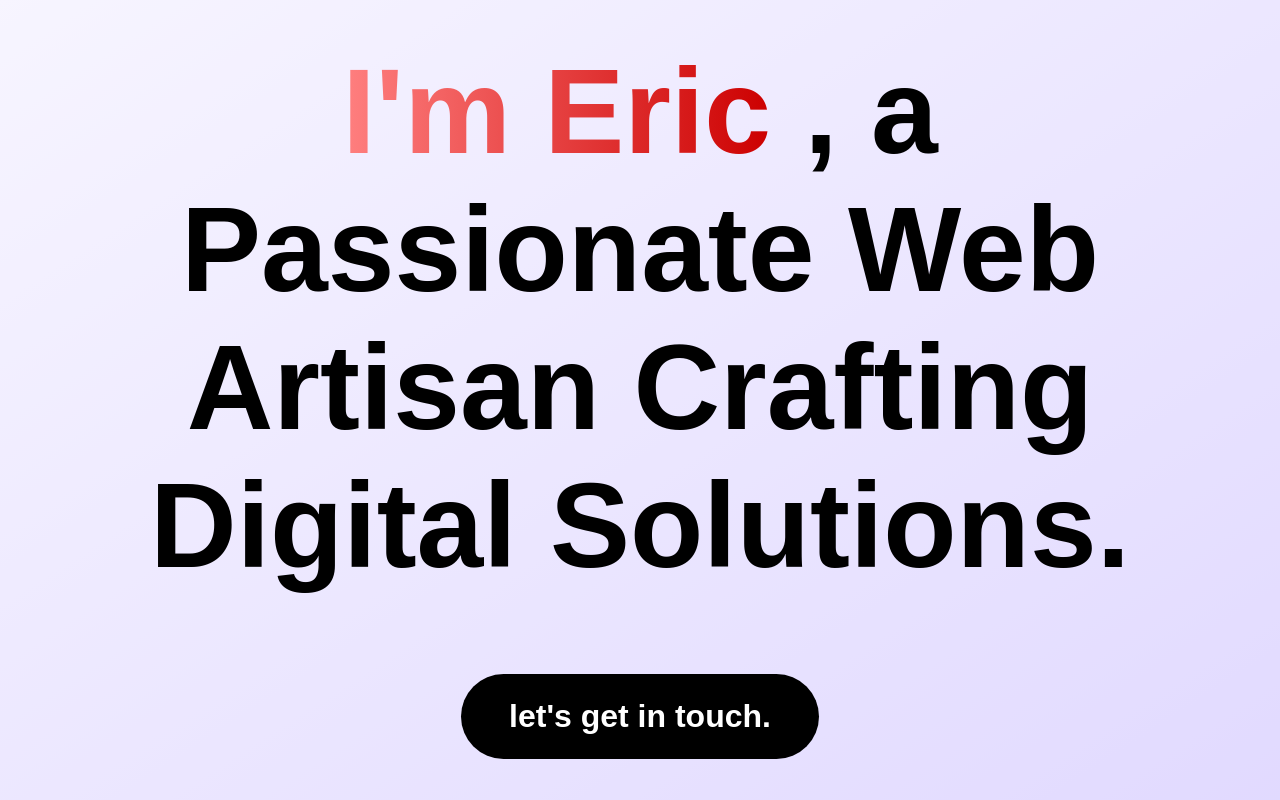
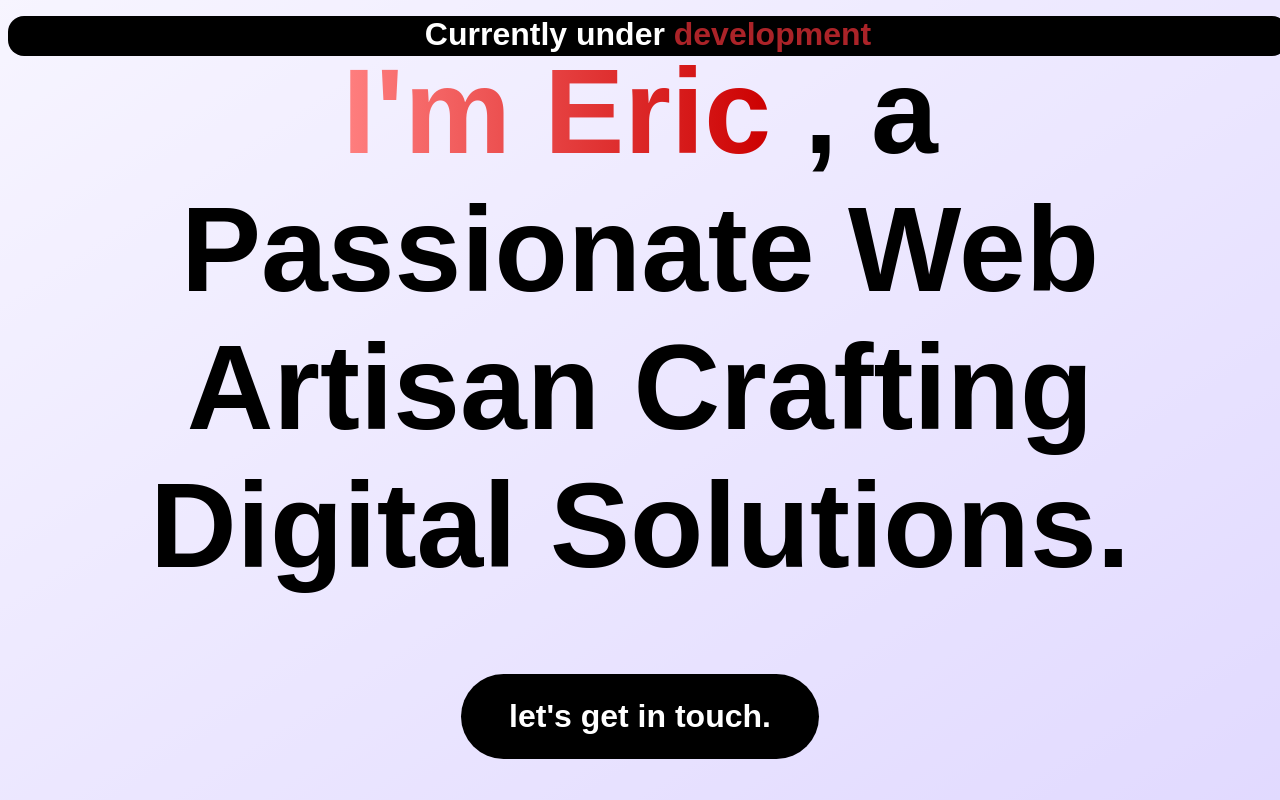
Before and after one commit to ericvegax/portfolio, a React (Create React App) app: page / in a window 1280 px wide. Shown: the top 800 px of the page. Built offline with nearby package versions, Linux system fonts and the light colour scheme; a web font is replaced by a local one.

Commit message:
added 'under development tag'.

```diff
--- a/public/styles/main.css
+++ b/public/styles/main.css
@@ -10,6 +10,25 @@
 /* @media (min-width: 1280px) {} */
 /* 2xl */
 /* @media (min-width: 1536px) {} */
+.development__flag {
+  position: fixed;
+  text-align: center;
+  height: 5vh;
+  width: 100vw;
+  margin-top: 1rem;
+  background-color: black;
+  border-radius: 1rem;
+}
+
+.development__flag-desc {
+  font-weight: 800;
+  font-size: 2rem;
+  color: white;
+}
+.development__flag-desc span {
+  color: #AB2328;
+}
+
 * {
   padding: 0;
   margin: 0;
--- a/public/styles/util/_global.scss
+++ b/public/styles/util/_global.scss
@@ -17,6 +17,26 @@
 
 /* 2xl */
 /* @media (min-width: 1536px) {} */
+
+.development__flag {
+  position: fixed;
+  text-align: center;
+  height: 5vh;
+  width: 100vw;
+  margin-top: 1rem;
+  background-color: black;
+  border-radius: 1rem;
+}
+
+.development__flag-desc {
+  font-weight: 800;
+  font-size: 2rem;
+  color: white;
+
+  span {
+    color: theme.$primaryColor;
+  }
+}
 
 * {
   padding: 0;
--- a/src/components/App.jsx
+++ b/src/components/App.jsx
@@ -7,6 +7,10 @@ import getWebScreenshot from "../util/flash.js";
 function App() {
     return (
         <div className={"container"}>
+            <div className={"development__flag"}>
+                <p className={"development__flag-desc"}>Currently under <span>development</span></p>
+            </div>
+
             <Hero span={"I'm Eric"} title={", a Passionate Web Artisan Crafting Digital Solutions."}
                   button={"let's get in touch."}/>
 
```
Also changed, not shown: 1 other file (tests, documents, lock files or other folders).
